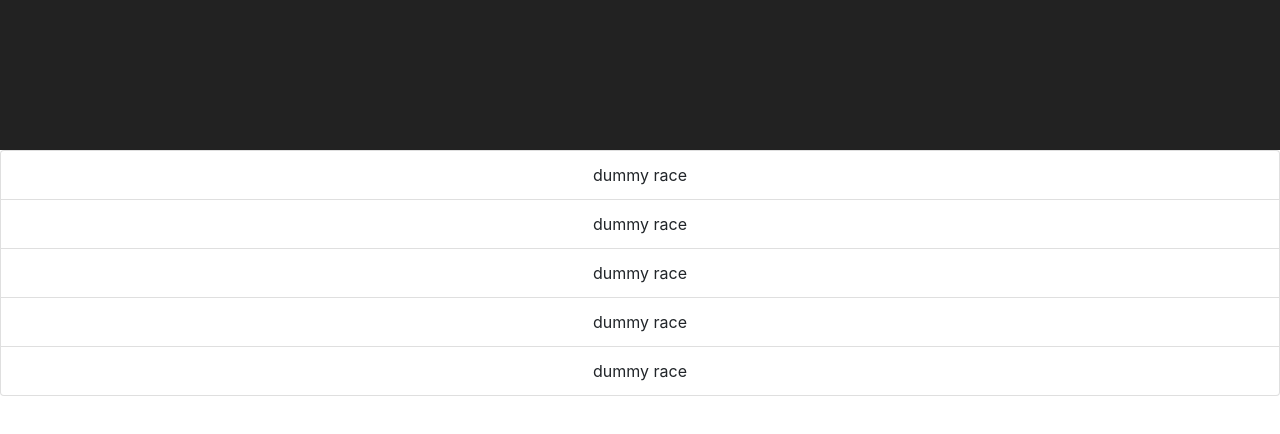
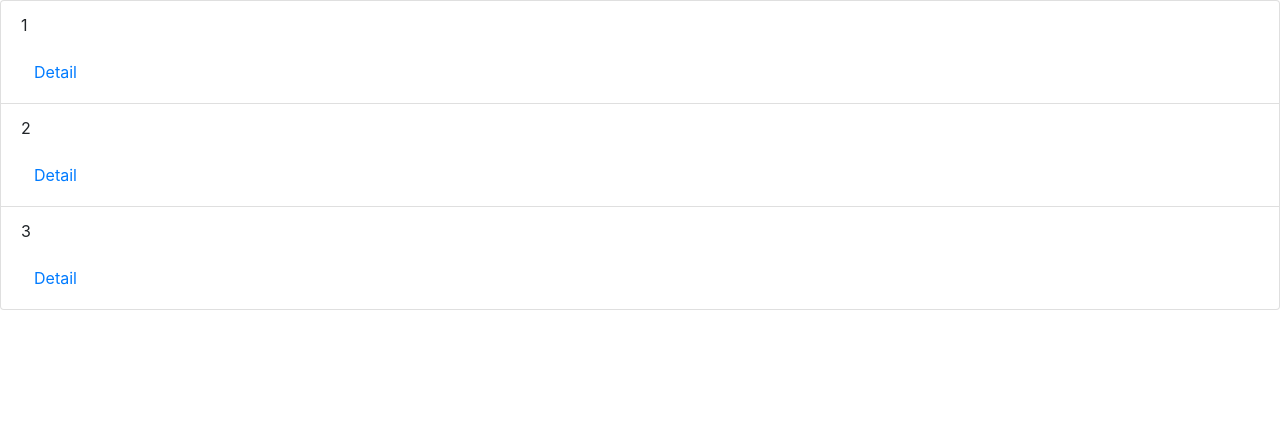
Before and after one commit to Xiaochi-Li/happy-bet, a React (Create React App) app: page /races/1 in a window 1280 px wide. Shown: the top 434 px of the page. Built offline with nearby package versions, Linux system fonts and the light colour scheme.

Commit message:
feat: click one sigle race pop up more details

```diff
--- a/package.json
+++ b/package.json
@@ -8,6 +8,7 @@
     "prop-types": "^15.6.0",
     "react": "^16.1.1",
     "react-dom": "^16.1.1",
+    "react-router-dom": "^4.2.2",
     "react-scripts": "^1.0.17",
     "reactstrap": "^5.0.0-alpha.4",
     "sort-by": "^1.2.0"
--- a/src/App.css
+++ /dev/null
@@ -1,28 +0,0 @@
-.App {
-  text-align: center;
-}
-
-.App-logo {
-  animation: App-logo-spin infinite 20s linear;
-  height: 80px;
-}
-
-.App-header {
-  background-color: #222;
-  height: 150px;
-  padding: 20px;
-  color: white;
-}
-
-.App-title {
-  font-size: 1.5em;
-}
-
-.App-intro {
-  font-size: large;
-}
-
-@keyframes App-logo-spin {
-  from { transform: rotate(0deg); }
-  to { transform: rotate(360deg); }
-}
--- a/src/App.js
+++ b/src/App/App.js
@@ -1,6 +1,6 @@
 import React, {Component} from 'react';
-import FiveRaceList from './components/five_race_list/FiveRaceList'
-import './App.css';
+import FiveRaceList from '../five_race_list/FiveRaceList'
+
 
 class App extends Component {
     render() {
--- a/src/components/five_race_list/FiveRaceList.js
+++ /dev/null
@@ -1,17 +0,0 @@
-import React from 'react';
-import {ListGroup} from 'reactstrap';
-import RaceItem from './RaceItem.js'
-
-export default class FiveRaceList extends React.Component {
-    render() {
-        return (
-            <ListGroup>
-                <RaceItem></RaceItem>
-                <RaceItem></RaceItem>
-                <RaceItem></RaceItem>
-                <RaceItem></RaceItem>
-                <RaceItem></RaceItem>
-            </ListGroup>
-        );
-    }
-}
--- a/src/components/five_race_list/RaceItem.js
+++ /dev/null
@@ -1,13 +0,0 @@
-import React from 'react';
-import {ListGroupItem} from 'reactstrap';
-
-
-export default class RaceItem extends React.Component {
-    render() {
-        return (
-                <ListGroupItem>
-                    dummy race
-                </ListGroupItem>
-        );
-    }
-}
--- /dev/null
+++ b/src/five_race_list/FiveRaceList.js
@@ -0,0 +1,35 @@
+import React from 'react';
+import {ListGroup} from 'reactstrap';
+import RaceItem from './RaceItem.js'
+
+
+export default class FiveRaceList extends React.Component {
+    constructor(props) {
+        super(props);
+        this.state = {
+            races: [
+                {
+                    id: 1
+                },
+                {
+                    id: 2
+                }, {
+                    id: 3
+                }
+            ]
+        }
+    }
+
+    viewDetailedRace(){
+
+    }
+
+    render() {
+        const {races} = this.state;
+        return (
+            <ListGroup>
+                {races.map((race, index) => (<RaceItem key={index} race={race}/>))}
+            </ListGroup>
+        );
+    }
+}
--- /dev/null
+++ b/src/five_race_list/RaceDetailedView.js
@@ -0,0 +1,27 @@
+import React, { Component } from 'react';
+
+
+export default class CourseDetailView extends Component{
+    constructor(props) {
+        super(props);
+        this.state = {
+        }
+    }
+
+    render() {
+        return(
+            <div className="detailContainer">
+                <h1>Student details</h1>
+                <div className="jumbotron">
+                    <h1 className="display-3">Student1</h1>
+                    <p className="lead">Some information</p>
+                    <hr className="my-4"></hr>
+                    <p>It uses utility classetypography and spacing to space content out within the larger container.</p>
+                    <p className="lead">
+                        <button className="btn btn-primary btn-lg">Edit student</button>
+                    </p>
+                </div>
+            </div>
+        )
+    }
+}
--- /dev/null
+++ b/src/five_race_list/RaceItem.js
@@ -0,0 +1,25 @@
+import React from 'react';
+import {ListGroupItem} from 'reactstrap';
+import {Link} from 'react-router-dom'
+import RaceDetailedView from '../five_race_list/RaceDetailedView.js'
+
+
+export default class RaceItem extends React.Component {
+    constructor(props){
+        super(props);
+    }
+
+    showRaceDetail = (e)=>(<RaceDetailedView/>);
+
+
+    render() {
+        const {race} =  this.props;
+        return (
+                <ListGroupItem>
+                    <p>{race.id}</p>
+                    <Link to={`/races/${race.id}`} className="btn btn-default">Detail</Link>
+                </ListGroupItem>
+
+        );
+    }
+}
--- a/src/index.css
+++ /dev/null
@@ -1,5 +0,0 @@
-body {
-  margin: 0;
-  padding: 0;
-  font-family: sans-serif;
-}
--- a/src/index.js
+++ b/src/index.js
@@ -1,9 +1,14 @@
 import React from 'react';
 import ReactDOM from 'react-dom';
-import './index.css';
-import 'bootstrap/dist/css/bootstrap.css';
-import App from './App';
+import {BrowserRouter as Router} from 'react-router-dom';
+import './styles.js';
+import App from './App/App';
 import registerServiceWorker from './registerServiceWorker';
 
-ReactDOM.render(<App />, document.getElementById('root'));
+ReactDOM.render(
+    <Router>
+            <App />
+    </Router>,
+    document.getElementById('root'),
+);
 registerServiceWorker();
--- /dev/null
+++ b/src/styles.js
@@ -0,0 +1 @@
+import 'bootstrap/dist/css/bootstrap.css';
```
Also changed, not shown: src/App/Routes.js (added, +10 -0 lines), 1 other file (tests, documents, lock files or other folders).
